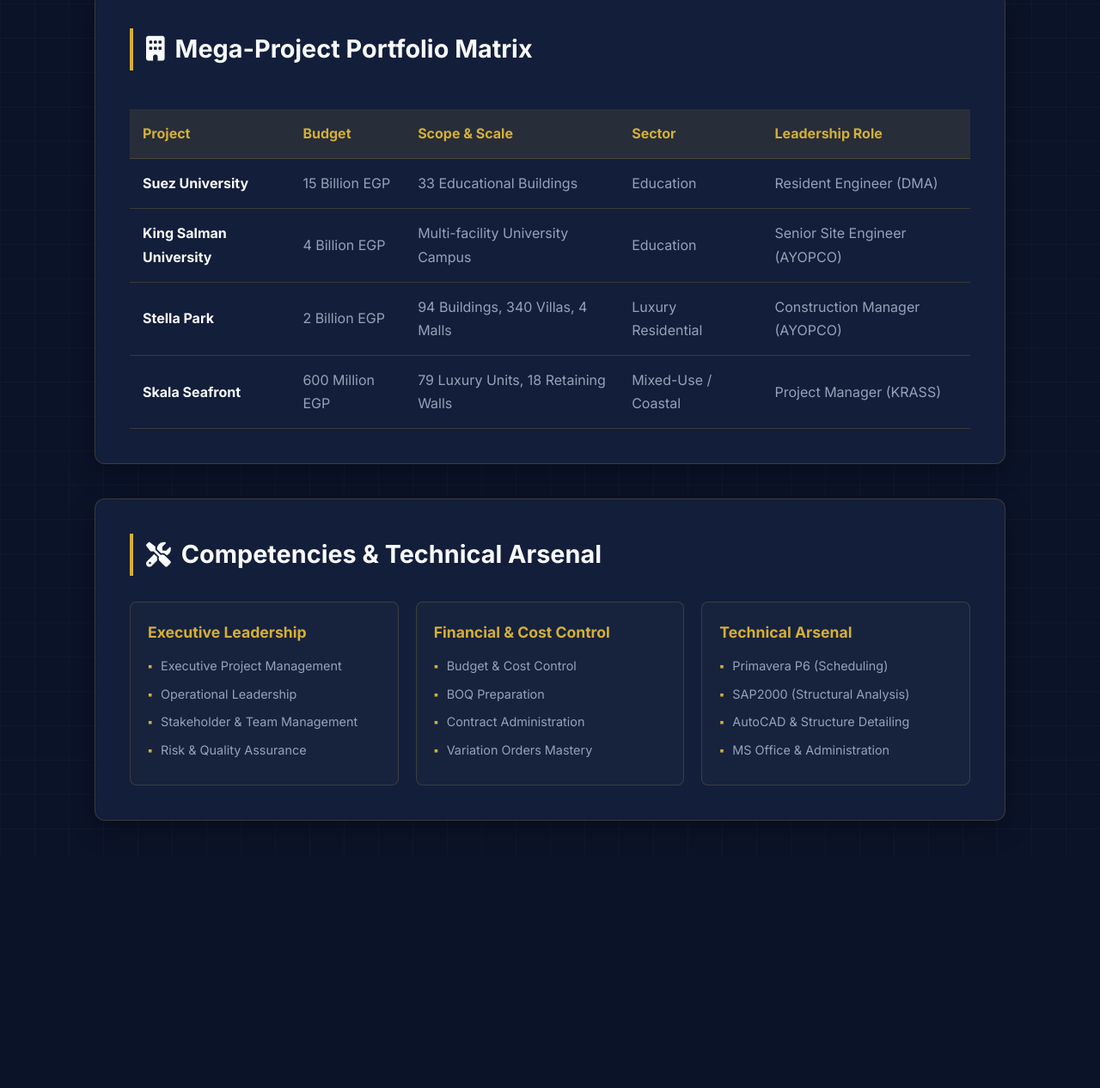
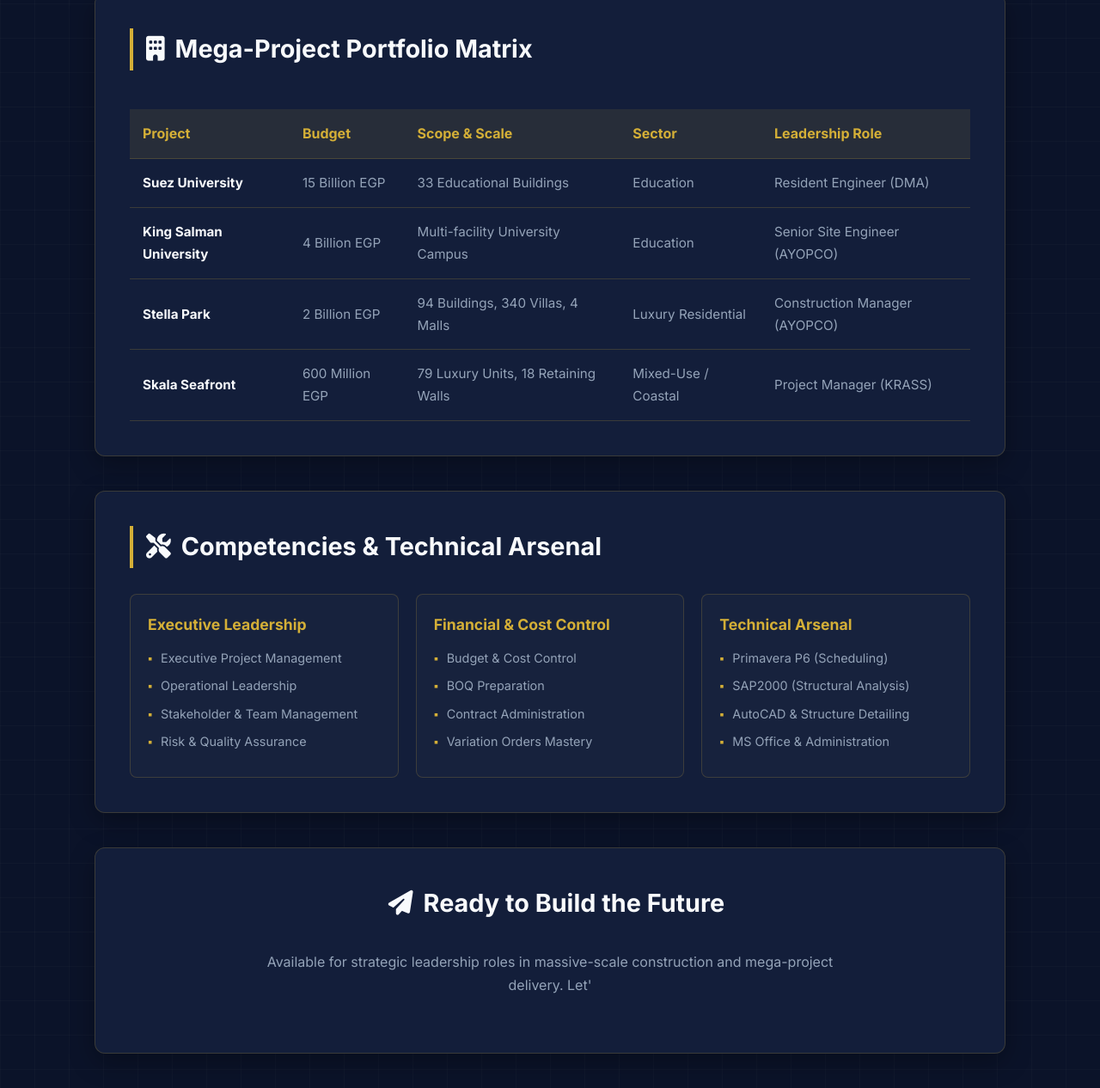
Before and after one commit to sherifazmy168-web/-sherifazmy168-web.github.io, a plain HTML site: page index.html in a window 1280 px wide. Shown: the part 1516-2782 px from the top of the page at 86% size. Before the commit the page ends 2511 px from the top, so only its background shows below. Drawn offline with Linux system fonts and the light colour scheme.

Commit message:
Update index.html

```diff
--- a/index.html
+++ b/index.html
@@ -196,7 +196,7 @@
 
         .portfolio-table td {
             color: var(--text-muted);
-            font-size: 0.95srem;
+            font-size: 0.95rem;
         }
 
         .portfolio-table td strong {
@@ -264,7 +264,7 @@
             <span><i class="fas fa-map-marker-alt"></i> Cairo, Egypt</span>
             <span><i class="fas fa-phone"></i> +20 1283505653</span>
             <span><i class="fas fa-envelope"></i> <a href="mailto:sherifazmy15@yahoo.com">sherifazmy15@yahoo.com</a></span>
-            <span><i class="fab fa-linkedin"></i> <a href="https://linkedin.com/in/sherif-azmey-88612230" target="_blank">LinkedIn Profile</a></span>
+            <span><i class="fab fa-linkedin"></i> <a href="https://www.linkedin.com/in/sherif-azmey-088612230" target="_blank">LinkedIn Profile</a></span>
         </div>
     </header>
 
@@ -398,4 +398,7 @@
         </section>
 
         <!-- Call to Action -->
-        <section style
+        <section style="text-align: center;">
+            <h3 class="section-title" style="justify-content: center; border-left: none;"><i class="fas fa-paper-plane"></i> Ready to Build the Future</h3>
+            <p style="color: var(--text-muted); margin-bottom: 25px; max-width: 700px; margin-left: auto; margin-right: auto;">
+                Available for strategic leadership roles in massive-scale construction and mega-project delivery. Let'
```
